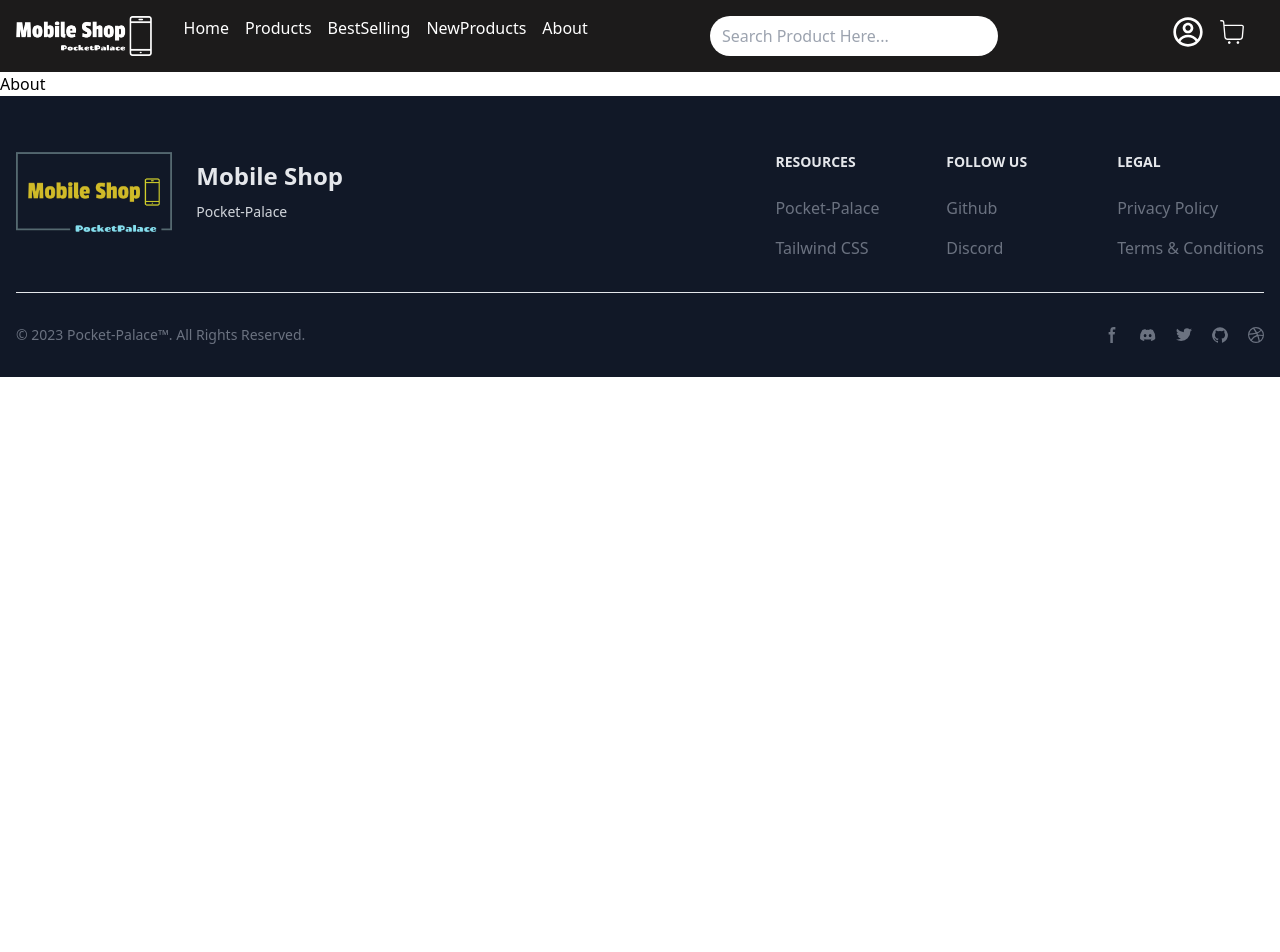
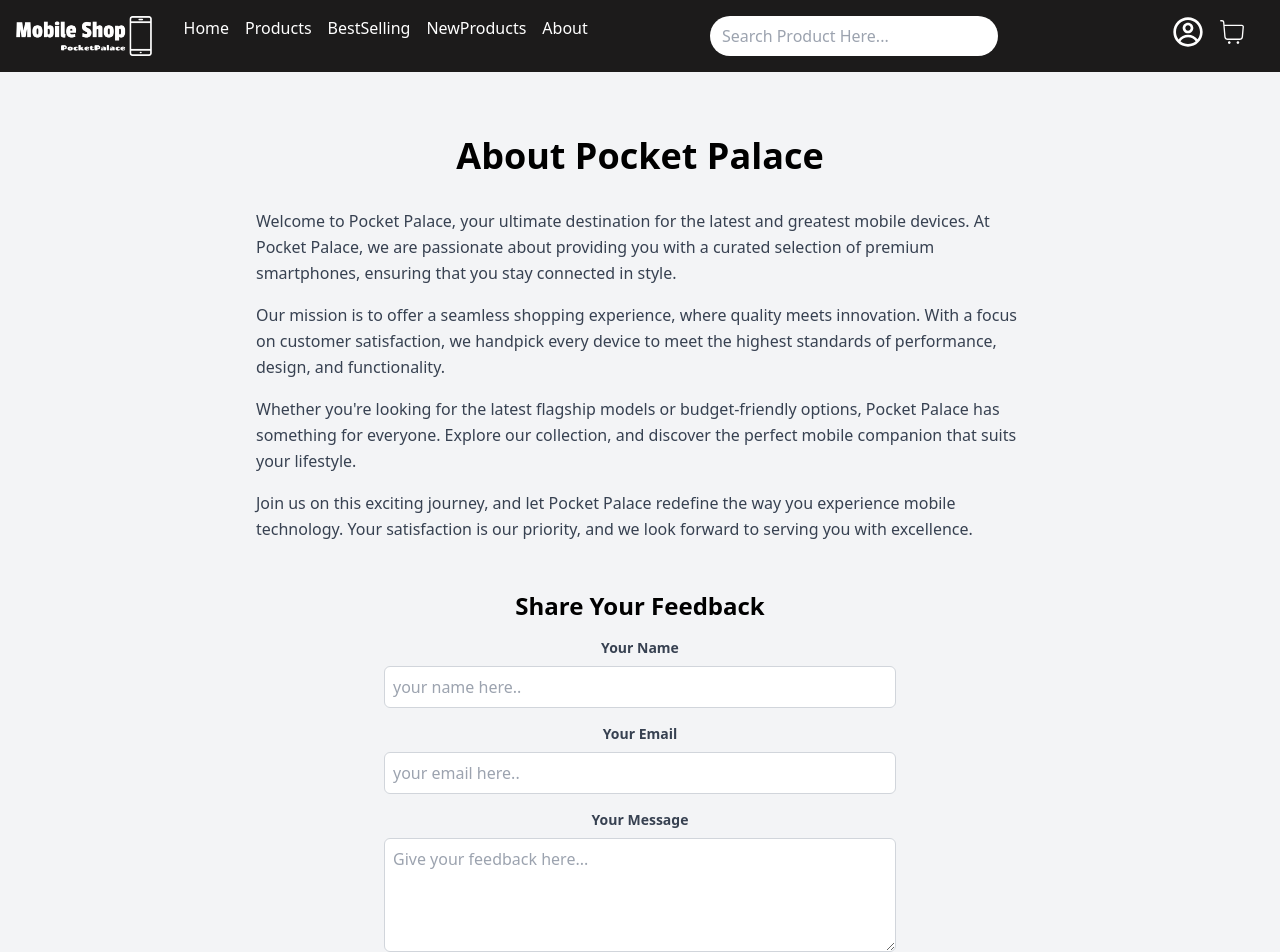
Before and after one commit to lazyshivam/Mobile_Shop-pocket_palace-, a React (Vite) app: page /about in a window 1280 px wide. Shown: the top 952 px of the page. Before the commit the page ends 800 px from the top, so only its background shows below. Built offline with nearby package versions, Linux system fonts and the light colour scheme; no server answers; some icons are missing.

Commit message:
about page created

```diff
--- a/src/components/About.jsx
+++ b/src/components/About.jsx
@@ -1,9 +1,129 @@
-import React from 'react'
+import React, { useState } from "react";
 
 const About = () => {
+  const [feedback, setFeedback] = useState({
+    name: "",
+    email: "",
+    message: "",
+  });
+
+  const handleChange = (e) => {
+    const { name, value } = e.target;
+    setFeedback((prevFeedback) => ({
+      ...prevFeedback,
+      [name]: value,
+    }));
+  };
+
+  const handleSubmit = (e) => {
+    e.preventDefault();
+    // You can handle the submission logic here, such as sending the feedback to your backend or displaying a thank-you message.
+    console.log("Feedback submitted:", feedback);
+    // Reset the form after submission
+    setFeedback({
+      name: "",
+      email: "",
+      message: "",
+    });
+  };
+
   return (
-    <div>About</div>
-  )
-}
+    <section className="bg-gray-100 py-16">
+      <div className="container mx-auto text-center">
+        <h2 className="text-4xl font-bold mb-8">About Pocket Palace</h2>
+        {/* ... Previous content ... */}
+        <p className="text-gray-700 leading-relaxed max-w-3xl text-left mx-auto">
+          Welcome to Pocket Palace, your ultimate destination for the latest and
+          greatest mobile devices. At Pocket Palace, we are passionate about
+          providing you with a curated selection of premium smartphones,
+          ensuring that you stay connected in style.
+        </p>
+        <p className="text-gray-700 leading-relaxed max-w-3xl text-left mx-auto mt-4">
+          Our mission is to offer a seamless shopping experience, where quality
+          meets innovation. With a focus on customer satisfaction, we handpick
+          every device to meet the highest standards of performance, design, and
+          functionality.
+        </p>
+        <p className="text-gray-700 leading-relaxed max-w-3xl text-left mx-auto mt-4">
+          Whether you're looking for the latest flagship models or
+          budget-friendly options, Pocket Palace has something for everyone.
+          Explore our collection, and discover the perfect mobile companion that
+          suits your lifestyle.
+        </p>
+        <p className="text-gray-700 leading-relaxed max-w-3xl text-left mx-auto mt-4">
+          Join us on this exciting journey, and let Pocket Palace redefine the
+          way you experience mobile technology. Your satisfaction is our
+          priority, and we look forward to serving you with excellence.
+        </p>
+        <div className="mt-12">
+          <h3 className="text-2xl font-bold mb-4">Share Your Feedback</h3>
+          <form onSubmit={handleSubmit} className="max-w-lg mx-auto">
+            <div className="mb-4">
+              <label
+                htmlFor="name"
+                className="block text-gray-700 text-sm font-bold mb-2"
+              >
+                Your Name
+              </label>
+              <input
+                type="text"
+                id="name"
+                name="name"
+                placeholder="your name here.."
+                value={feedback.name}
+                onChange={handleChange}
+                className="w-full p-2 border border-gray-300 rounded-md focus:outline-none focus:border-blue-500"
+                required
+              />
+            </div>
+            <div className="mb-4">
+              <label
+                htmlFor="email"
+                className="block text-gray-700 text-sm font-bold mb-2"
+              >
+                Your Email
+              </label>
+              <input
+                type="email"
+                id="email"
+                name="email"
+                placeholder="your email here.."
+                value={feedback.email}
+                onChange={handleChange}
+                className="w-full p-2 border border-gray-300 rounded-md focus:outline-none focus:border-blue-500"
+                required
+              />
+            </div>
+            <div className="mb-4">
+              <label
+                htmlFor="message"
+                className="block text-gray-700 text-sm font-bold mb-2"
+              >
+                Your Message
+              </label>
+              <textarea
+                id="message"
+                name="message"
+                placeholder="Give your feedback here..."
+                value={feedback.message}
+                onChange={handleChange}
+                className="w-full p-2 border border-gray-300 rounded-md focus:outline-none focus:border-blue-500"
+                rows="4"
+                required
+              ></textarea>
+            </div>
+            <button
+              type="submit"
+              className="bg-blue-500 text-white py-2 px-4 rounded-md hover:bg-blue-600 focus:outline-none"
+            >
+              Submit Feedback
+            </button>
+          </form>
+        </div>
+        <h1 className="mt-12 text-teal-600 mx-4">"Thank you for exploring our website. Your visit is greatly appreciated. We are grateful for the opportunity to share our products and services with you. If you have any questions or feedback, feel free to reach out. Your satisfaction is our priority, and we look forward to serving you with excellence."</h1>
+      </div>
+    </section>
+  );
+};
 
-export default About
+export default About;
--- a/src/components/utitlityComponents/ProductCard.jsx
+++ b/src/components/utitlityComponents/ProductCard.jsx
@@ -15,8 +15,6 @@ const ProductCard = ({product}) => {
 
   return (
     <>
-
-
     {/* <div className=""> */}
     <ProductDetailsPopup product={product} isPopupOpen={isPopupOpen} onClose={closePopup} />
     {/* </div> */}
```
